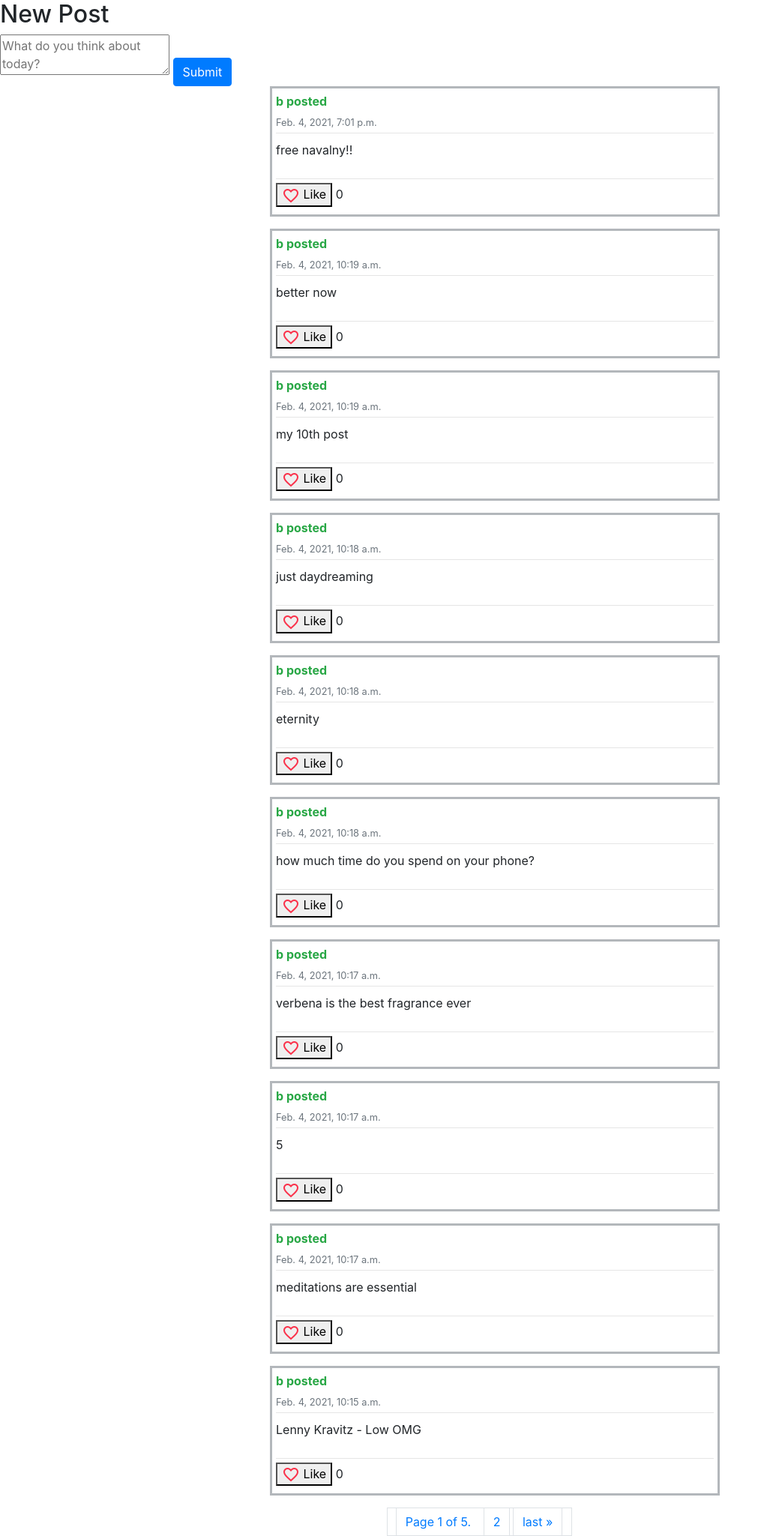
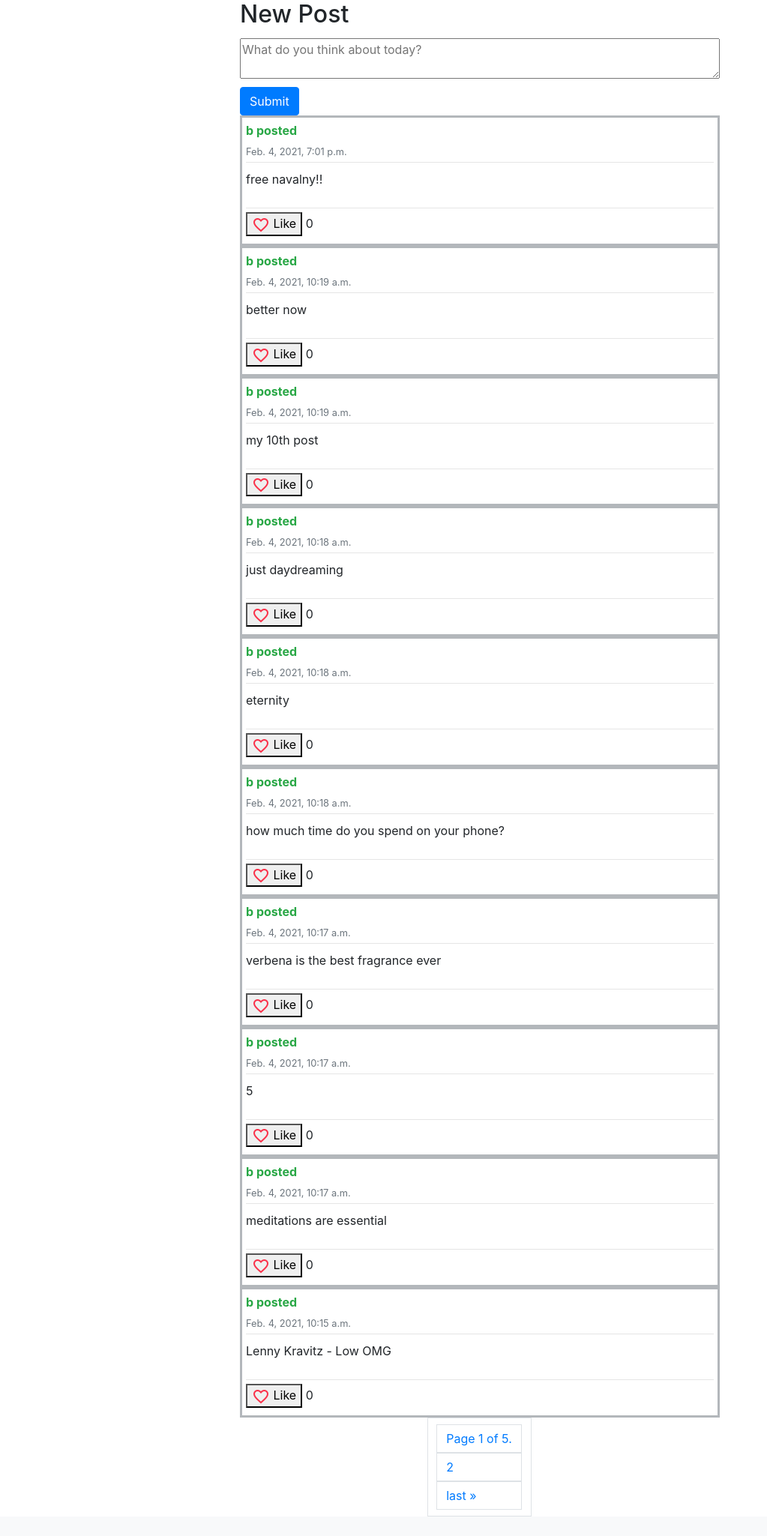
Before and after one commit to sultanby/cs50-web, a Django app: page / in a window 1280 px wide. Shown: the part 56-2105 px from the top of the page at 75% size, without its empty margins (0-1023 px from the left). After the commit the page ends 2079 px from the top, so only its background shows below. Run offline with Django 3.2, Linux system fonts and the light colour scheme; a user stored in the database is signed in; data comes from the database, SQL or seed files in the repository; both versions use the stored data as it was after the commit; some libraries are stand-ins or nearby versions.

Commit message:
web-50 project4 network styles commit .gitignore

```diff
--- a/project4/network/static/network/styles.css
+++ b/project4/network/static/network/styles.css
@@ -1,6 +1,7 @@
 .posts{
     width: 50%;
     margin: 0 auto;
+    display: block;
 }
 
 .post{
@@ -48,6 +49,13 @@ hr{
     margin-bottom: 5px;
 }
 
-.page-link{
-    display: inline;
+.new-post-form{
+    width: 45%;
+    margin: 0 auto;
+    display: block;
+    background-color: red;
 }
+
+.new-post-submit-btn{
+    display: block;
+}
--- a/project4/network/templates/network/index.html
+++ b/project4/network/templates/network/index.html
@@ -12,11 +12,17 @@
         {{username.username}}
     </div>
 
-    <div class="new-post">
+    <div class="posts">
         <h2>New Post</h2>
         <form>
-            <textarea id="post-text" placeholder="What do you think about today?"></textarea>
-            <input type="submit" href="{% url 'index' %}" id="new_post" class="btn btn-primary"/>
+            <textarea id="post-text"
+                      placeholder="What do you think about today?"
+                      class="edit-textarea"
+            ></textarea>
+            <input type="submit"
+                   href="{% url 'index' %}"
+                   id="new_post"
+                   class="btn btn-primary"/>
         </form>
     </div>
 
--- a/project4/network/templates/network/posts.html
+++ b/project4/network/templates/network/posts.html
@@ -1,9 +1,7 @@
 <div class="all-posts">
     <div class="posts">
         {% for post in page_obj %}
-            <ul class="media-list">
-                <li class="media">
-                    <div class="media-body post">
+            <div class="post">
                 <a class="user" href="{% url 'profile page' post.user_posted %}"><strong class="text-success">{{post.user_posted}} posted </strong></a>
                 {% if post.user_posted == user %}
                     <button class="edit-post-btn edit-btn-{{ post.id }}" id="{{ post.id }}">
@@ -33,8 +31,6 @@
                     <span class="like-count-{{post.id}}">{{post.like.count}}</span>
                 </div>
             </div>
-                </li>
-            </ul>
         {% endfor %}
     </div>
     <div class="pagination justify-content-center">
```
Also changed, not shown: project4/db.sqlite3. Lines whose indentation alone changed are shown as unchanged.
